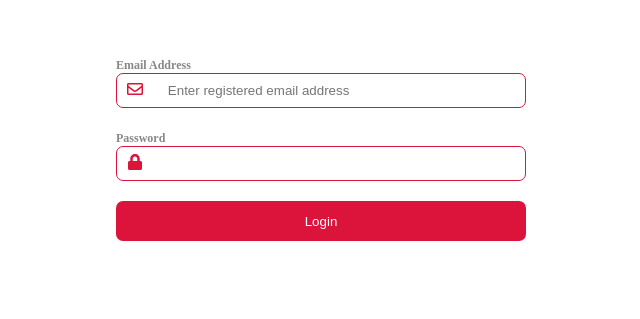
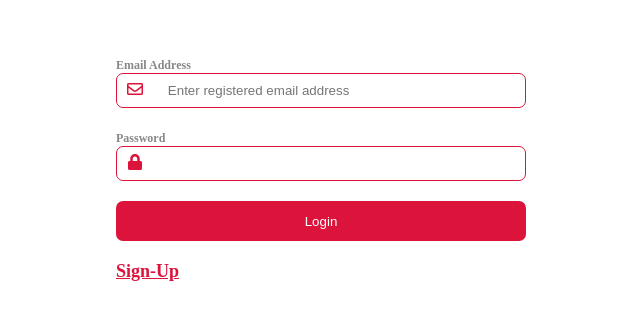
Before and after one commit to iyage/yip-case-study-frnt-end, a React (Create React App) app: page / in a window 1280 px wide. Shown: the part 225-544 px from the top of the page, without its empty margins (319-959 px from the left). Built offline with nearby package versions, Linux system fonts and the light colour scheme; no server answers; a web font is replaced by a local one.

Commit message:
add sign-up link

```diff
--- a/src/pages/login/Login.jsx
+++ b/src/pages/login/Login.jsx
@@ -4,7 +4,7 @@ import { FaLock, FaRegEnvelope } from "react-icons/fa";
 import { useForm } from "react-hook-form";
 import { authenticate } from "../../utils/apis/api";
 import { ClipLoader } from "react-spinners";
-import { Navigate } from "react-router-dom";
+import { Link, Navigate } from "react-router-dom";
 
 function Login() {
   const [errMsg, setErrMsg] = useState("");
@@ -94,6 +94,9 @@ function Login() {
               {isLoading ? <ClipLoader color="#fff" size={14} /> : "Login"}
             </button>
           </div>
+          <Link to={"/sign-up"} className="sign-up">
+            Sign-Up
+          </Link>
         </form>
       </div>
     </div>
```
